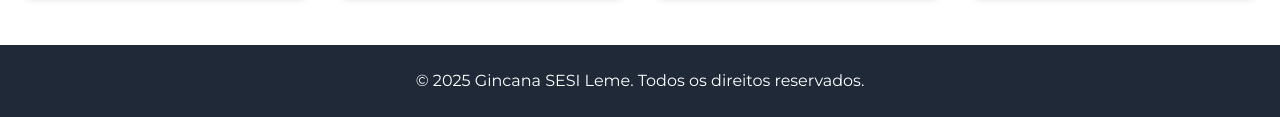
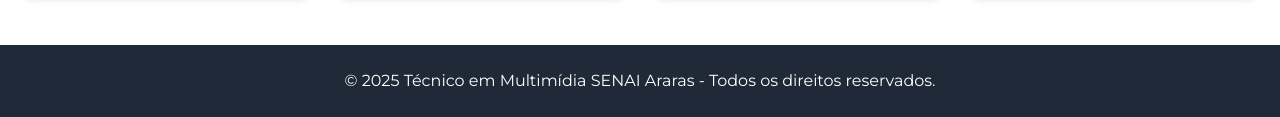
Before and after one commit to sesi208/GinSESI2025, a plain HTML site: page index.html in a window 1280 px wide. Shown: the part 1009-1126 px from the top of the page. Drawn offline with nearby package versions, Linux system fonts and the light colour scheme.

Commit message:
Update index.html

```diff
--- a/index.html
+++ b/index.html
@@ -81,7 +81,7 @@
     <!-- Rodapé -->
     <footer class="bg-gray-800 text-white py-6">
         <div class="container mx-auto px-6 text-center">
-            <p>&copy; 2025 Gincana SESI Leme. Todos os direitos reservados.</p>
+            <p>&copy; 2025 Técnico em Multimídia SENAI Araras - Todos os direitos reservados.</p>
         </div>
     </footer>
 
```
